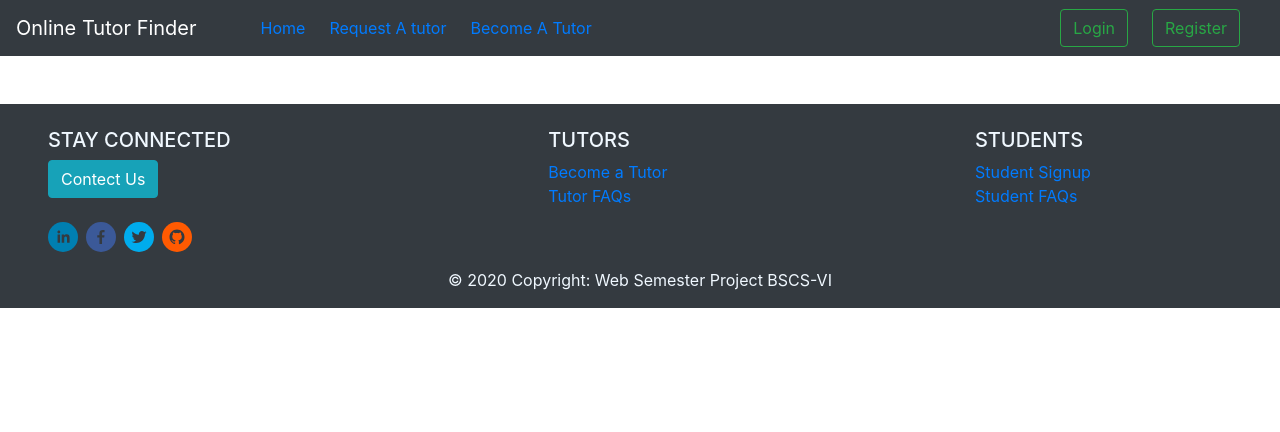
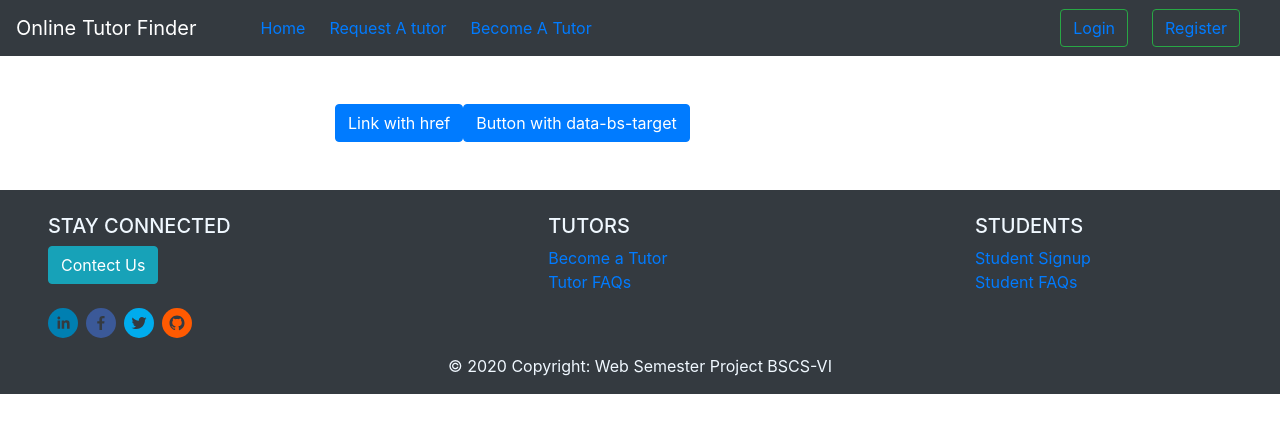
Before and after one commit to ABIDULLAH786/online-tutor-finder, a React (Create React App) app: page /student-faqs in a window 1280 px wide. Shown: the top 432 px of the page. Built offline with nearby package versions, Linux system fonts and the light colour scheme.

Commit message:
some updates in footer links

```diff
--- a/public/index.html
+++ b/public/index.html
@@ -9,6 +9,11 @@
       name="description"
       content="Web site created using create-react-app"
     />
+    <script
+      src="https://cdn.jsdelivr.net/npm/bootstrap@5.0.2/dist/js/bootstrap.bundle.min.js"
+      integrity="sha384-MrcW6ZMFYlzcLA8Nl+NtUVF0sA7MsXsP1UyJoMp4YLEuNSfAP+JcXn/tWtIaxVXM"
+      crossorigin="anonymous"
+    ></script>
     <link rel="apple-touch-icon" href="%PUBLIC_URL%/logo192.png" />
     <!--
       manifest.json provides metadata used when your web app is installed on a
--- /dev/null
+++ b/src/components/StudentFAQs.js
@@ -0,0 +1,5 @@
+import React from "react";
+
+export default function Section2() {
+  return <></>;
+}
--- a/src/components/footer.js
+++ b/src/components/footer.js
@@ -4,7 +4,6 @@ import { Button } from "react-bootstrap";
 import { SocialIcon } from "react-social-icons";
 import "../css/style.css";
 import { Link } from "react-router-dom";
-
 
 class Foot extends React.Component {
   render() {
--- a/src/components/header.js
+++ b/src/components/header.js
@@ -15,27 +15,31 @@ class MyNavBar extends React.Component {
       <div>
         <Navbar bg="dark" variant="dark">
           <Link to="/">
-                        <Navbar.Brand>
-                            {"Online Tutor Finder"}
-                        </Navbar.Brand>
+            <Navbar.Brand>{"Online Tutor Finder"}</Navbar.Brand>
           </Link>
           <Navbar.Toggle aria-controls="basic-navbar-nav" />
 
           <Navbar.Collapse id="basic-navbar-nav">
             <Nav className="mr-auto ">
-                            <Link to="/" className="ml-5 mr-4">Home</Link>
-                            <Link to="/request-a-tutor" className="mr-4">Request A tutor</Link>
-                            <Link to="/become-a-tutor" className="mr-4">Become A Tutor</Link>
+              <Link to="/" className="ml-5 mr-4">
+                Home
+              </Link>
+              <Link to="/request-a-tutor" className="mr-4">
+                Request A tutor
+              </Link>
+              <Link to="/become-a-tutor" className="mr-4">
+                Become A Tutor
+              </Link>
             </Nav>
           </Navbar.Collapse>
 
           <Navbar.Collapse className="justify-content-end">
             <Form inline>
               <Button className="mr-4" variant="outline-success">
-                                Login
+                <Link to="/dashboard">Login</Link>
               </Button>
               <Button className="mr-4" variant="outline-success">
-                                Register
+                <Link to="/dashboard">Register</Link>
               </Button>
             </Form>
           </Navbar.Collapse>
--- a/src/pages/studentFaqs.js
+++ b/src/pages/studentFaqs.js
@@ -1,8 +1,10 @@
-import { Container } from "react-bootstrap";
+import { Container, Collapse, Button, CardBody, Card } from "react-bootstrap";
+// https://reactstrap.github.io/components/collapse/
 // import { Card } from "react-bootstrap";
 import Header from "../components/header";
 import Footer from "../components/footer";
-import React, { useContext} from "react";
+import React, { useContext, useState } from "react";
+
 import "../css/style.css";
 
 export default class MyForm extends React.Component {
@@ -10,10 +12,62 @@ export default class MyForm extends React.Component {
     return (
       <>
         <Header />
-                <Container className="mt-5 w-50 mb-5" >
+        <Container className="mt-5 w-50 mb-5">
+          <p>
+            <a
+              class="btn btn-primary"
+              data-bs-toggle="collapse"
+              href="#collapseExample"
+              role="button"
+              aria-expanded="false"
+              aria-controls="collapseExample"
+            >
+              Link with href
+            </a>
+            <button
+              class="btn btn-primary"
+              type="button"
+              data-bs-toggle="collapse"
+              data-bs-target="#collapseExample"
+              aria-expanded="false"
+              aria-controls="collapseExample"
+            >
+              Button with data-bs-target
+            </button>
+          </p>
+          <div class="collapse" id="collapseExample">
+            <div class="card card-body">
+              Some placeholder content for the collapse component. This panel is
+              hidden by default but revealed when the user activates the
+              relevant trigger.
+            </div>
+          </div>
         </Container>
         <Footer />
       </>
     );
   }
 }
+
+const Example = (props) => {
+  const [isOpen, setIsOpen] = useState(false);
+
+  const toggle = () => setIsOpen(!isOpen);
+
+  return (
+    <div>
+      <Button color="primary" onClick={toggle} style={{ marginBottom: "1rem" }}>
+        Toggle
+      </Button>
+      <Collapse isOpen={isOpen}>
+        <Card>
+          <CardBody>
+            Anim pariatur cliche reprehenderit, enim eiusmod high life accusamus
+            terry richardson ad squid. Nihil anim keffiyeh helvetica, craft beer
+            labore wes anderson cred nesciunt sapiente ea proident.
+          </CardBody>
+        </Card>
+      </Collapse>
+    </div>
+  );
+};
```
Also changed, not shown: src/pages/home.js (+4 -5 lines). Lines whose indentation alone changed are shown as unchanged.
